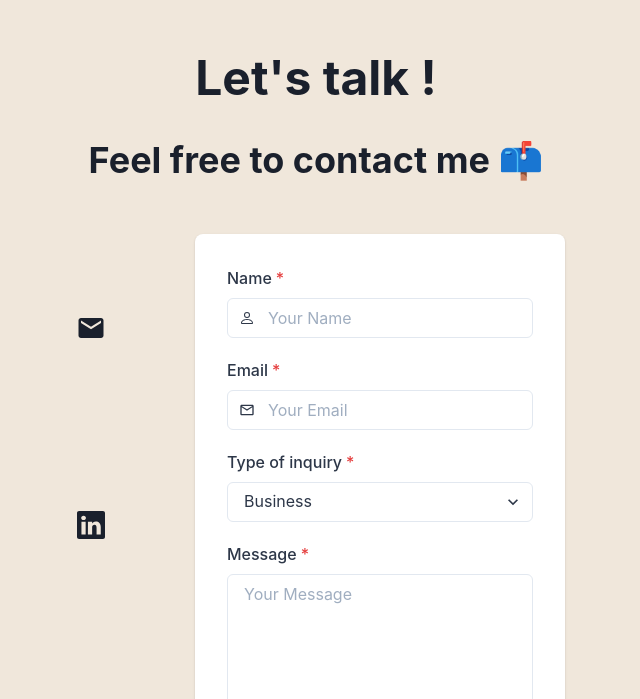
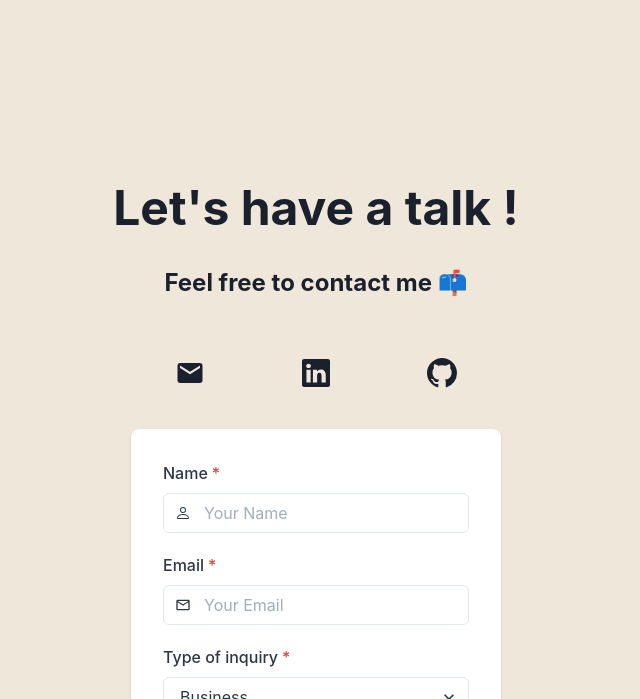
Before and after one commit to hugosinp/hugo-sinprasith-portfolio, a React (Create React App) app: page / in a window 1280 px wide. Shown: the part 3981-4680 px from the top of the page, without its empty margins (324-964 px from the left). Built offline with nearby package versions, Linux system fonts and the light colour scheme; no server answers.

Commit message:
modified contact form layout & added smooth scroll

```diff
--- a/src/app/components/organisms/oContactSection.js
+++ b/src/app/components/organisms/oContactSection.js
@@ -75,20 +75,20 @@ const OContactSection = () => {
     }
 
     return (
-        <Container maxW={'4xl'} py={{ base: 35, md: 30 }} centerContent>
+        <Container maxW={'4xl'} py={{ base: 35, md: 40 }} centerContent>
             <Flex h={{ base: "auto" }} direction={{ base: "column" }} align={'center'}>
 
                 <VStack w={'full'} spacing={{ base: 4, md: 8, lg: 8 }}>
                     <Heading fontSize={{ base: '4xl', md: '5xl', }}>
-                        Let's talk !
+                        Let's have a talk !
                     </Heading>
 
-                    <Heading>
+                    <Heading fontSize={{ base: 'lg', lg: '2xl' }}>
                         Feel free to contact me 📫
                     </Heading>
 
-                    <Stack w={'full'} spacing={{ base: 4, md: 8, lg: 20 }} p={5} direction={{ base: 'column', md: 'row' }}>
-                        <Stack align="center" justify="space-around" direction={{ base: 'row', md: 'column' }}>
+                    <Stack w={'full'} spacing={{ base: 4, md: 8 }} p={5} direction={{ base: 'column' }}>
+                        <Stack align="center" justify="space-around" direction={{ base: 'row' }}>
                             <Tooltip label={hasCopied ? 'Email Copied!' : 'Copy Email'} closeOnClick={false} hasArrow>
                                 <IconButton aria-label="email" variant="ghost" size="lg" fontSize="3xl" icon={<MdEmail />} _hover={{ bg: 'blue.500', color: useColorModeValue('white', 'gray.700'), }} onClick={onCopy} isRound />
                             </Tooltip>
--- a/src/app/static/theme.js
+++ b/src/app/static/theme.js
@@ -3,6 +3,9 @@ import { mode } from '@chakra-ui/theme-tools'
 
 const styles = {
   global: props => ({
+    html: {
+      scrollBehavior: 'smooth'
+    },
     body: {
       bg: mode('#f0e7db', '#1A202C')(props),
     }
```
